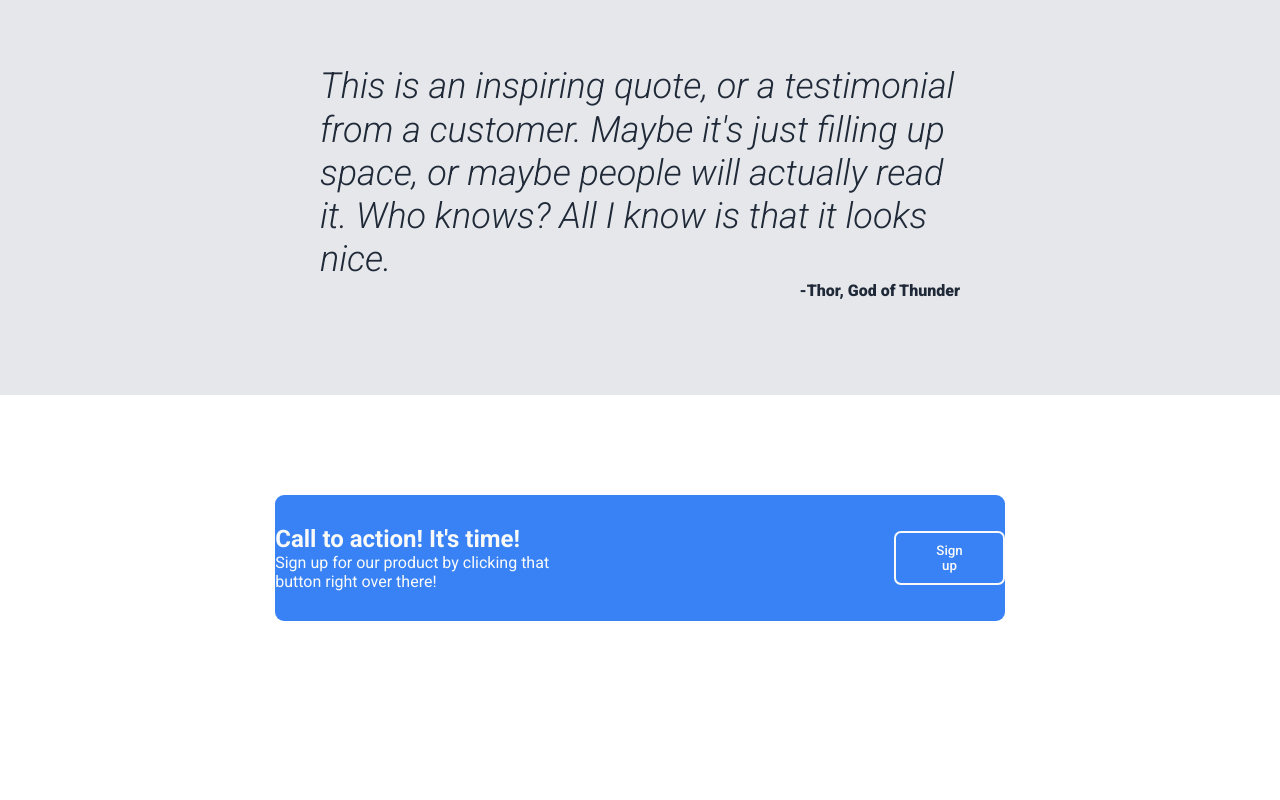
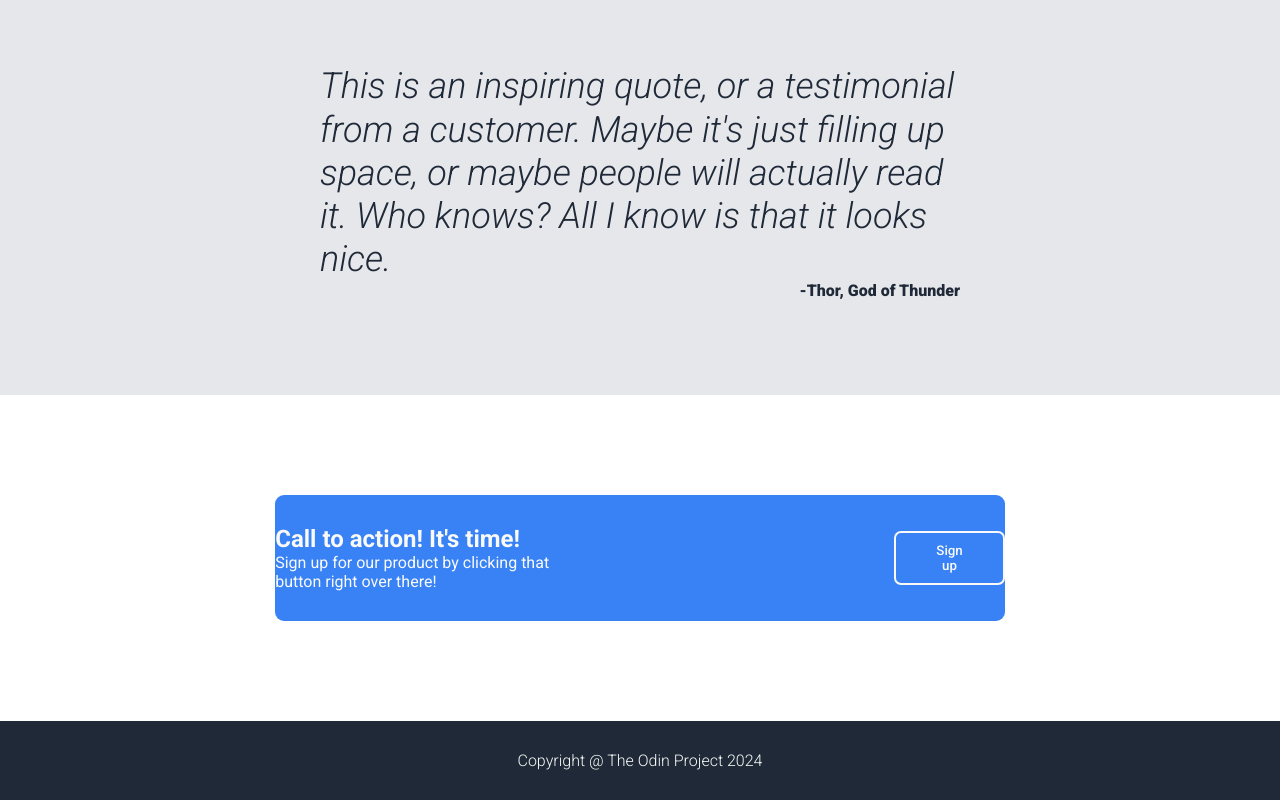
Before and after one commit to Tahahosseini/Odin-landing, a plain HTML site: page index.html in a window 1280 px wide. Shown: the part 915-1715 px from the top of the page. Before the commit the page ends 1636 px from the top, so only its background shows below. Drawn offline with Linux system fonts and the light colour scheme.

Commit message:
Add footer section

```diff
--- a/index.html
+++ b/index.html
@@ -107,6 +107,11 @@
       </div>
     </div>
 
+    <!-- Footer  -->
+    <div class="footer">
+      <p>Copyright @ The Odin Project 2024</p>
+    </div>
+
     <script
       src="https://kit.fontawesome.com/1b0cc22656.js"
       crossorigin="anonymous"
--- a/style.css
+++ b/style.css
@@ -193,3 +193,12 @@ cta-section p {
   border: #f9faf8 2px solid;
   font-weight: 500;
 }
+
+/* Footer  */
+
+.footer {
+  background-color: #1f2937;
+  text-align: center;
+  font-weight: 300;
+  padding: 30px;
+}
```
